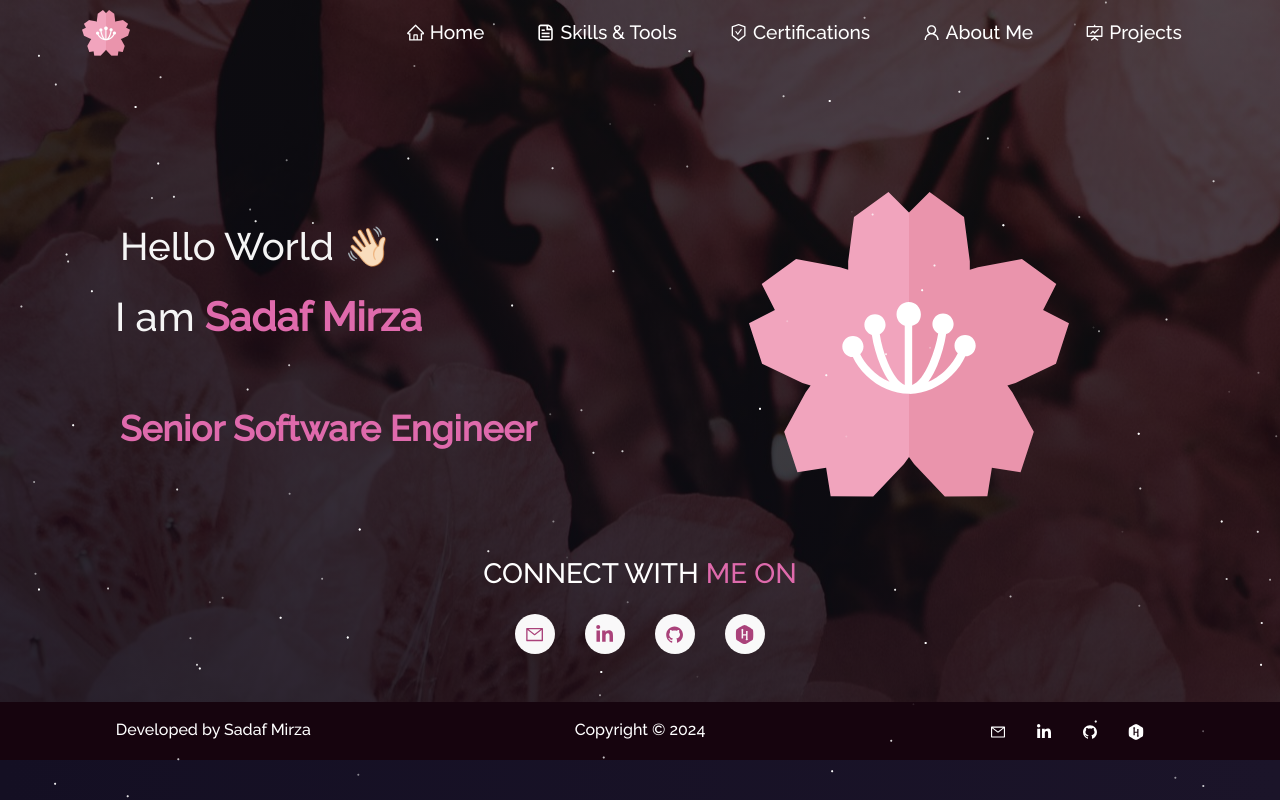
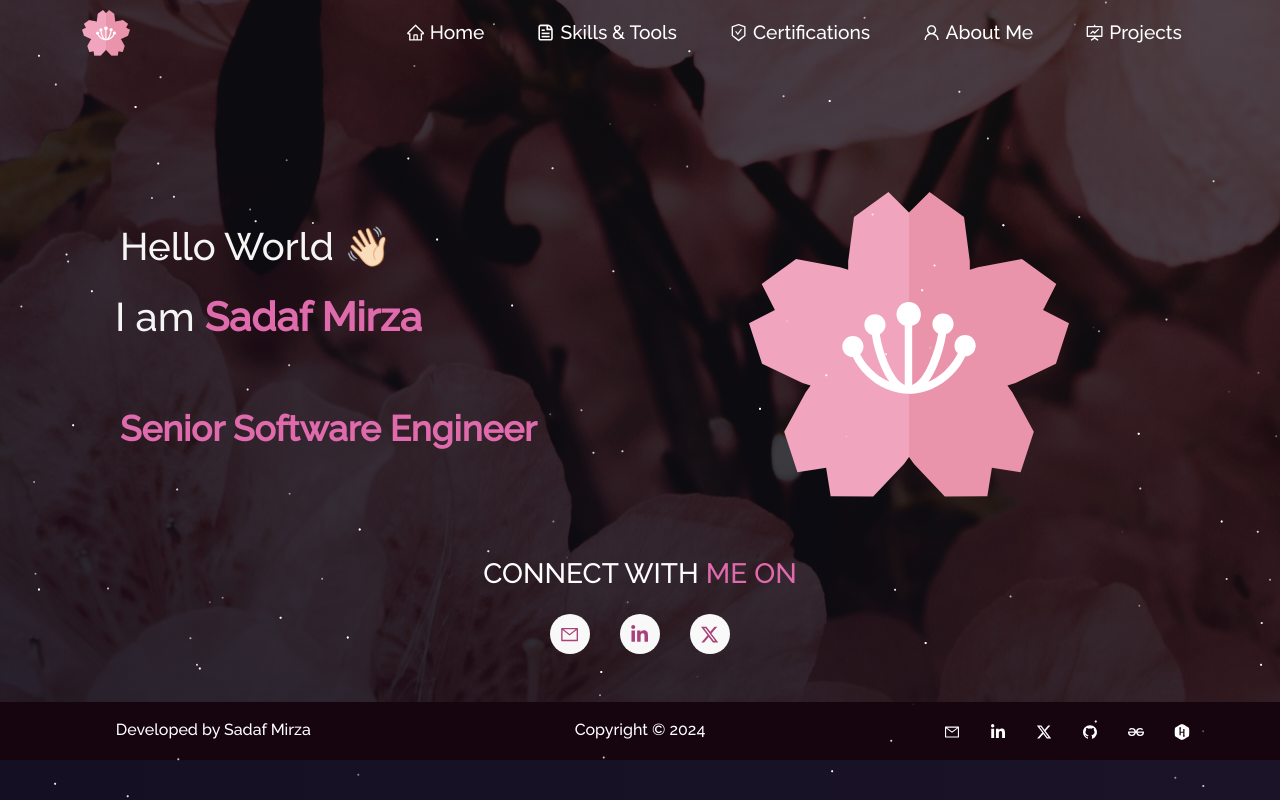
Before and after one commit to sadafmirza98/my-portfolio, a React (Create React App) app: page / in a window 1280 px wide. Built offline with nearby package versions, Linux system fonts and the light colour scheme.

Commit message:
Icon modifications

```diff
--- a/package.json
+++ b/package.json
@@ -14,7 +14,7 @@
     "react-bootstrap": "^2.2.1",
     "react-dom": "^17.0.2",
     "react-github-calendar": "^3.2.2",
-    "react-icons": "^4.8.0",
+    "react-icons": "^5.4.0",
     "react-parallax-tilt": "^1.7.42",
     "react-pdf": "^5.7.1",
     "react-router-dom": "^6.2.2",
--- a/src/components/Certificate/CertificateList.js
+++ b/src/components/Certificate/CertificateList.js
@@ -1,12 +1,7 @@
 import React from "react";
 import { Col, Row } from "react-bootstrap";
-import {
-  SiUdemy,
-  SiPluralsight,
-  SiHackerrank,
-  SiAmazonaws,
-} from "react-icons/si";
-
+import { SiUdemy, SiPluralsight, SiHackerrank } from "react-icons/si";
+import { FaAws } from "react-icons/fa";
 function CertificateList() {
   const awsTechnicalAccreditation =
     "https://www.credly.com/earner/earned/badge/bf93e557-c642-4697-b055-8982042bef1d";
@@ -40,7 +35,7 @@ function CertificateList() {
           target="_blank"
           rel="noopener noreferrer"
         >
-          <SiAmazonaws />
+          <FaAws />
         </a>
         <h6>AWS Partner: Accreditation (Technical)</h6>
       </Col>
--- a/src/components/Footer.js
+++ b/src/components/Footer.js
@@ -2,12 +2,13 @@ import React from "react";
 import { Container, Row, Col } from "react-bootstrap";
 import {
   AiFillGithub,
-/*   AiOutlineTwitter,
-  AiFillInstagram, */
+  // AiFillInstagram,
   AiOutlineMail,
 } from "react-icons/ai";
 import { FaLinkedinIn } from "react-icons/fa";
 import { FaHackerrank } from "react-icons/fa";
+import { SiGeeksforgeeks } from "react-icons/si";
+import { FaXTwitter } from "react-icons/fa6";
 
 function Footer() {
   let date = new Date();
@@ -23,7 +24,6 @@ function Footer() {
         </Col>
         <Col md="4" className="footer-body">
           <ul className="footer-icons">
-
             <li className="social-icons">
               <a
                 href="mailto:sadafmirza98@gmail.com"
@@ -45,7 +45,16 @@ function Footer() {
                 <FaLinkedinIn />
               </a>
             </li>
-
+            <li className="social-icons">
+              <a
+                href="https://x.com/_animenion_"
+                style={{ color: "white" }}
+                target="_blank"
+                rel="noopener noreferrer"
+              >
+                <FaXTwitter />
+              </a>
+            </li>
             <li className="social-icons">
               <a
                 href="https://github.com/sadafmirza98"
@@ -59,6 +68,16 @@ function Footer() {
 
             <li className="social-icons">
               <a
+                href="https://www.geeksforgeeks.org/user/sadafmirza/"
+                style={{ color: "white" }}
+                target="_blank"
+                rel="noopener noreferrer"
+              >
+                <SiGeeksforgeeks />
+              </a>
+            </li>
+            <li className="social-icons">
+              <a
                 href="https://www.hackerrank.com/profile/sadafmirza98"
                 style={{ color: "white" }}
                 target="_blank"
@@ -67,18 +86,7 @@ function Footer() {
                 <FaHackerrank />
               </a>
             </li>
-
-            {/* <li className="social-icons">
-              <a
-                href="https://twitter.com/artanimous1"
-                style={{ color: "white" }}
-                target="_blank"
-                rel="noopener noreferrer"
-              >
-                <AiOutlineTwitter />
-              </a>
-            </li>
-            <li className="social-icons">
+            {/*<li className="social-icons">
               <a
                 href="https://www.instagram.com/artanimous"
                 style={{ color: "white" }}
--- a/src/components/Home/Home.js
+++ b/src/components/Home/Home.js
@@ -5,13 +5,11 @@ import Particle from "../Particle";
 import Type from "./Type";
 import Tilt from "react-parallax-tilt";
 import {
-  AiFillGithub,
-  /*   AiOutlineTwitter,
-  AiFillInstagram, */
+  /* AiFillInstagram, */
   AiOutlineMail,
 } from "react-icons/ai";
 import { FaLinkedinIn } from "react-icons/fa";
-import { FaHackerrank } from "react-icons/fa";
+import { FaXTwitter } from "react-icons/fa6";
 
 function Home() {
   return (
@@ -63,7 +61,6 @@ function Home() {
                     <AiOutlineMail />
                   </a>
                 </li>
-
                 <li className="social-icons">
                   <a
                     href="https://www.linkedin.com/in/sadaf-mirza/"
@@ -74,38 +71,17 @@ function Home() {
                     <FaLinkedinIn />
                   </a>
                 </li>
-
                 <li className="social-icons">
                   <a
-                    href="https://github.com/sadafmirza98"
+                    href="https://x.com/_animenion_"
                     target="_blank"
                     rel="noreferrer"
                     className="icon-colour  home-social-icons"
                   >
-                    <AiFillGithub />
+                    <FaXTwitter />
                   </a>
-                </li>
-
-                <li className="social-icons">
-                  <a
-                    href="https://www.hackerrank.com/profile/sadafmirza98"
-                    target="_blank"
-                    rel="noreferrer"
-                    className="icon-colour home-social-icons"
-                  >
-                    <FaHackerrank />
-                  </a>
-                </li>
-                {/*               <li className="social-icons">
-                <a
-                  href="https://twitter.com/artanimous1"
-                  target="_blank"
-                  rel="noreferrer"
-                  className="icon-colour  home-social-icons"
-                >
-                  <AiOutlineTwitter />
-                </a>
-              </li>
+                </li>{" "}
+                {/*}
               <li className="social-icons">
                 <a
                   href="https://www.instagram.com/artanimous"
--- a/src/components/Skills/Techstack.js
+++ b/src/components/Skills/Techstack.js
@@ -8,12 +8,10 @@ import {
   DiGit,
   DiAngularSimple,
   DiHtml5,
-  DiMysql
+  DiMysql,
 } from "react-icons/di";
 
-import {
-  SiAmazonaws,
-} from "react-icons/si";
+import { FaAws } from "react-icons/fa";
 
 function Techstack() {
   return (
@@ -40,7 +38,7 @@ function Techstack() {
       </Col>
       <Col xs={4} md={2} className="tech-icons">
         <span className="tooltip">AWS Partner: Accreditation (Technical)</span>
-        <SiAmazonaws />
+        <FaAws />
       </Col>
       <Col xs={4} md={2} className="tech-icons">
         <span className="tooltip">MongoDB</span>
--- a/src/components/Skills/Toolstack.js
+++ b/src/components/Skills/Toolstack.js
@@ -1,22 +1,22 @@
 import React from "react";
 import { Col, Row } from "react-bootstrap";
 import {
-  SiVisualstudiocode,
   SiPostman,
   SiDocker,
-  SiAmazonaws,
   SiJirasoftware,
   SiPostgresql,
   SiGithub,
   SiFirebase,
 } from "react-icons/si";
+import { VscVscode } from "react-icons/vsc";
+import { FaAws } from "react-icons/fa";
 
 function Toolstack() {
   return (
     <Row style={{ justifyContent: "center", paddingBottom: "50px" }}>
       <Col xs={4} md={2} className="tech-icons">
         <span className="tooltip">Visual Studio Code</span>
-        <SiVisualstudiocode />
+        <VscVscode />
       </Col>
       <Col xs={4} md={2} className="tech-icons">
         <span className="tooltip">Postman</span>
@@ -28,7 +28,7 @@ function Toolstack() {
       </Col>
       <Col xs={4} md={2} className="tech-icons">
         <span className="tooltip">AWS Console</span>
-        <SiAmazonaws />
+        <FaAws />
       </Col>
       <Col xs={4} md={2} className="tech-icons">
         <span className="tooltip">Jira</span>
```
Also changed, not shown: 1 other file (tests, documents, lock files or other folders). Lines whose indentation alone changed are shown as unchanged.
